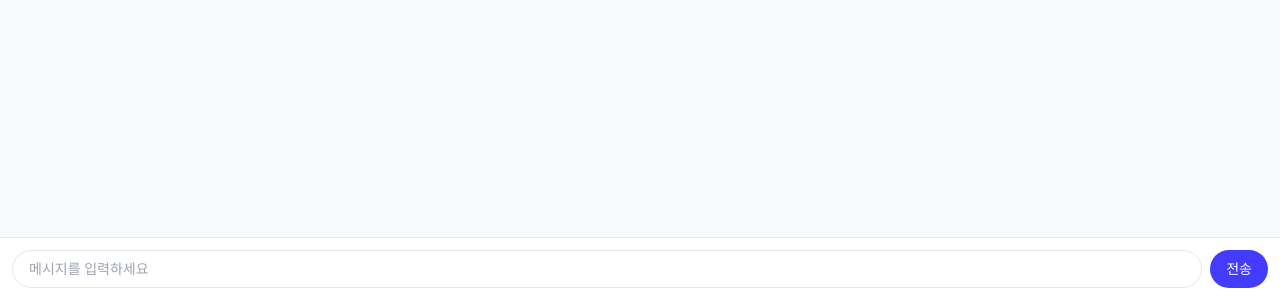
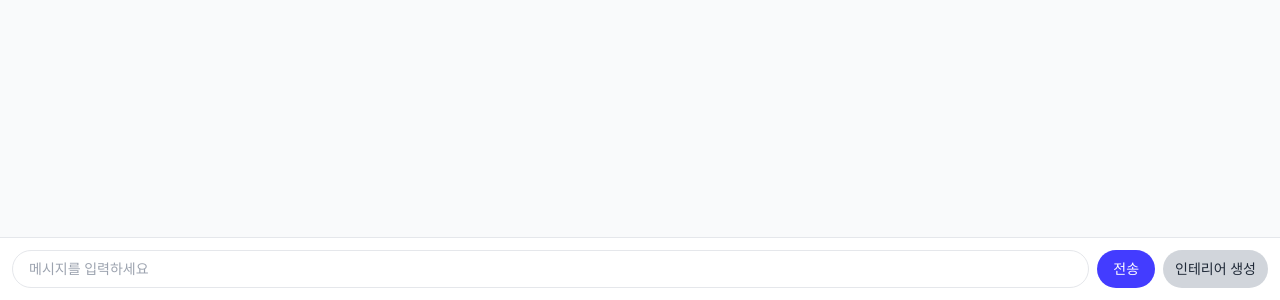
Before and after one commit to yehjinjang/Livinterview, a React (Vite) app in the folder frontend/: page /interior in a window 1280 px wide. Shown: the part 500-800 px from the top of the page. Built offline with nearby package versions, Linux system fonts and the light colour scheme.

Commit message:
Feat: generate이미지까지 연결

```diff
--- a/frontend/src/pages/RoomieChat.tsx
+++ b/frontend/src/pages/RoomieChat.tsx
@@ -17,7 +17,7 @@ export default function RoomieChat() {
   const [loading, setLoading] = useState(false)
   const bottomRef = useRef<HTMLDivElement>(null)
 
-  // 방 사진 분석 함수
+  // 🔵 방 사진 분석
   const analyzeImage = async (url: string) => {
     const res = await fetch(url)
     const blob = await res.blob()
@@ -33,15 +33,15 @@ export default function RoomieChat() {
     return data.description
   }
 
-  // 초기 메시지 등록
+  // 🔵 초기 메시지 등록
   useEffect(() => {
     const init = async () => {
       if (imageUrl) {
         const description = await analyzeImage(imageUrl)
 
         setMessages([
-          { type: "text", text: "나는 너의 인테리어 도우미 Roomie야! 🏡", sender: "bot" },
           { type: "image", src: imageUrl, sender: "bot" },
+          { type: "text", text: "나는 너의 인테리어 도우미 Roomie야!", sender: "bot" },
           { type: "text", text: `이 방은 ${description}이야. 어떤 스타일로 꾸미고 싶어?`, sender: "bot" },
         ])
       }
@@ -49,12 +49,11 @@ export default function RoomieChat() {
     init()
   }, [imageUrl])
 
-  // 자동 스크롤
   useEffect(() => {
     bottomRef.current?.scrollIntoView({ behavior: "smooth" })
   }, [messages])
 
-  // 메시지 전송
+  // 🔵 사용자 입력 전송
   const sendMessage = async () => {
     if (!input.trim()) return
 
@@ -99,9 +98,76 @@ export default function RoomieChat() {
     }
   }
 
+  // 🔵 대화 요약 + ControlNet 프롬프트 요청 + 인테리어 이미지 생성
+  const summarizeAndGenerateImage = async () => {
+    if (loading) return
+    setLoading(true)
+
+    try {
+      setMessages(prev => [...prev, { type: "text", text: "인테리어 이미지를 생성하고 있어! 잠깐만 기다려줘 🔥", sender: "bot" }])
+
+      const conversation = messages
+        .filter(m => m.type === "text")
+        .map(m => `${m.sender === "user" ? "사용자" : "Roomie"}: ${m.text}`)
+        .join("\n")
+
+      // 1. 대화 요약
+      const summaryRes = await fetch("http://localhost:8000/analyze/summary", {
+        method: "POST",
+        headers: { "Content-Type": "application/json" },
+        body: JSON.stringify({ conversation }),
+      })
+      const summaryData = await summaryRes.json()
+
+      // 2. 프롬프트 생성
+      const promptRes = await fetch("http://localhost:8000/analyze/controlnet", {
+        method: "POST",
+        headers: { "Content-Type": "application/json" },
+        body: JSON.stringify({ summary: summaryData.result }),
+      })
+      const promptData = await promptRes.json()
+
+      const prompt = promptData.result
+
+      // 3. 인테리어 이미지 생성
+      const generatedImageUrl = await generateFakeImage(prompt)
+
+      setMessages(prev => [
+        ...prev,
+        { type: "text", text: `요약 완료!\n\n${summaryData.result}`, sender: "bot" },
+        { type: "text", text: "이 스타일로 꾸며봤어!", sender: "bot" },
+        { type: "image", src: generatedImageUrl, sender: "bot" },
+      ])
+    } catch (error) {
+      console.error("❌ 요약/생성 실패:", error)
+      setMessages(prev => [...prev, { type: "text", text: "이미지 생성에 실패했어. 다시 시도해줘!", sender: "bot" }])
+    } finally {
+      setLoading(false)
+    }
+  }
+
+  // 🔵 (임시) 이미지 생성 API
+  const generateFakeImage = async (prompt: string) => {
+    console.log("🖼️ 생성 프롬프트:", prompt)
+
+    try {
+      const response = await fetch("http://localhost:8000/generate-image", {
+        method: "POST",
+        headers: { "Content-Type": "application/json" },
+        body: JSON.stringify({ prompt }),
+      })
+
+      const data = await response.json()
+      return data.image_url
+    } catch (error) {
+      console.error("❌ 이미지 생성 실패:", error)
+      return "/icons/images.jpg"
+    }
+  }
+
   return (
     <div className="flex flex-col h-screen bg-gray-50">
-      {/* 메시지 리스트 */}
+      {/* 메시지 영역 */}
       <div className="flex-1 overflow-y-auto p-4 space-y-4">
         {messages.map((msg, idx) => (
           <div
@@ -130,7 +196,7 @@ export default function RoomieChat() {
         <div ref={bottomRef} />
       </div>
 
-      {/* 입력창 */}
+      {/* 입력창 + 인테리어 생성 버튼 */}
       <div className="p-3 bg-white border-t flex gap-2">
         <input
           value={input}
@@ -147,6 +213,13 @@ export default function RoomieChat() {
         >
           {loading ? "..." : "전송"}
         </button>
+        <button
+          onClick={summarizeAndGenerateImage}
+          className="bg-gray-300 hover:bg-gray-400 text-gray-800 px-3 py-2 rounded-full text-sm"
+          disabled={loading}
+        >
+          {loading ? "생성 중..." : "인테리어 생성"}
+        </button>
       </div>
     </div>
   )
```
Also changed, not shown: 2 other files (tests, documents, lock files or other folders).
